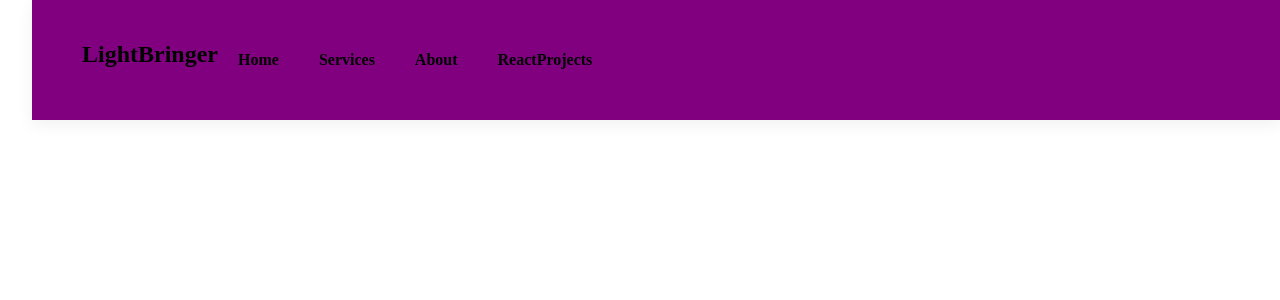
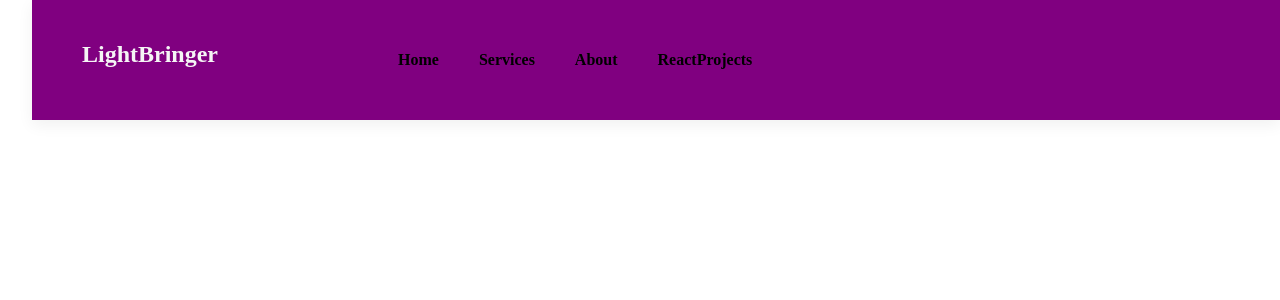
Before and after one commit to Lhemingw/react-profile2, a React (Create React App) app: page / in a window 1280 px wide. Shown: the top 300 px of the page. Built offline with nearby package versions, Linux system fonts and the light colour scheme.

Commit message:
Fixed spacing with header/navbar

```diff
--- a/src/Components/DesktopNav.jsx
+++ b/src/Components/DesktopNav.jsx
@@ -9,7 +9,7 @@
     // console.log ("hello");
      return(
         <nav className="DesktopNavigation">
-        <h2 className="logo">LightBringer</h2>
+        {/* <h2 className="logo">LightBringer</h2> */}
 
         <Navbar />
 
--- a/src/Components/Navbar.css
+++ b/src/Components/Navbar.css
@@ -44,13 +44,15 @@ nav ul li a:hover{
   background-color: #f8f9fa; /* Example background color */
   padding: 5px 10px;
   border: 1px solid #ccc;
+  display: grid;
+  grid-template-areas: "logo nav";
 }
 
 .logo {
   font-size: 1.5rem;
   font-weight: bold;
-  margin-right: 2rem; /* Adds space between logo and links */
-  color: #333;  /* Ensure the color contrasts with the background */
+  margin-right: 10rem; /* Adds space between logo and links */
+  color: whitesmoke;  /* Ensure the color contrasts with the background */
 
 }
 
--- a/src/Components/Navbar.jsx
+++ b/src/Components/Navbar.jsx
@@ -11,7 +11,7 @@ const NavLinks = () =>{
   return(
       <nav className="NavLinks">
       <ul>
-          <h2>LightBringer</h2>
+          <h2 className="logo">LightBringer</h2>
           <li>
               <a href="/">Home</a>
           </li>
```
